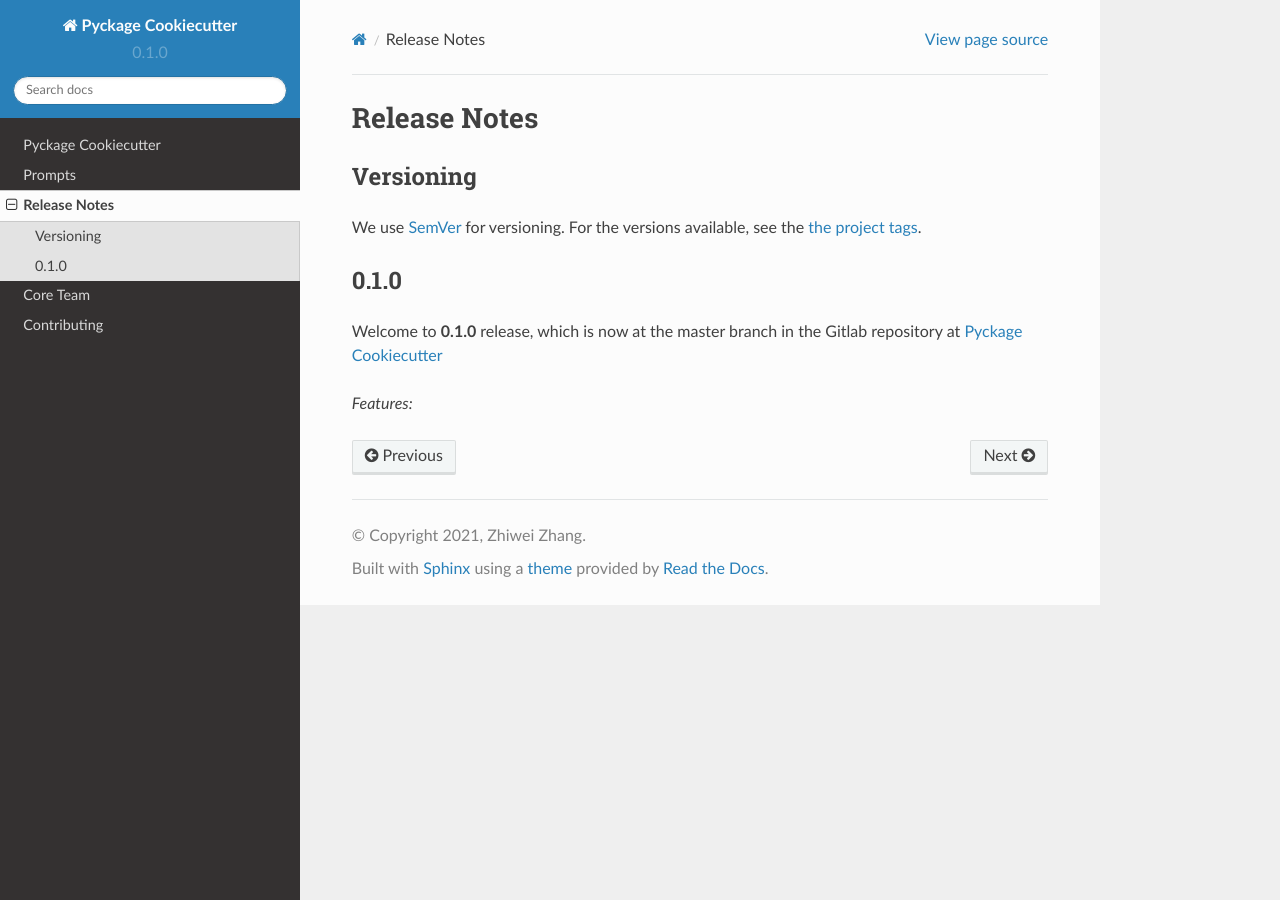
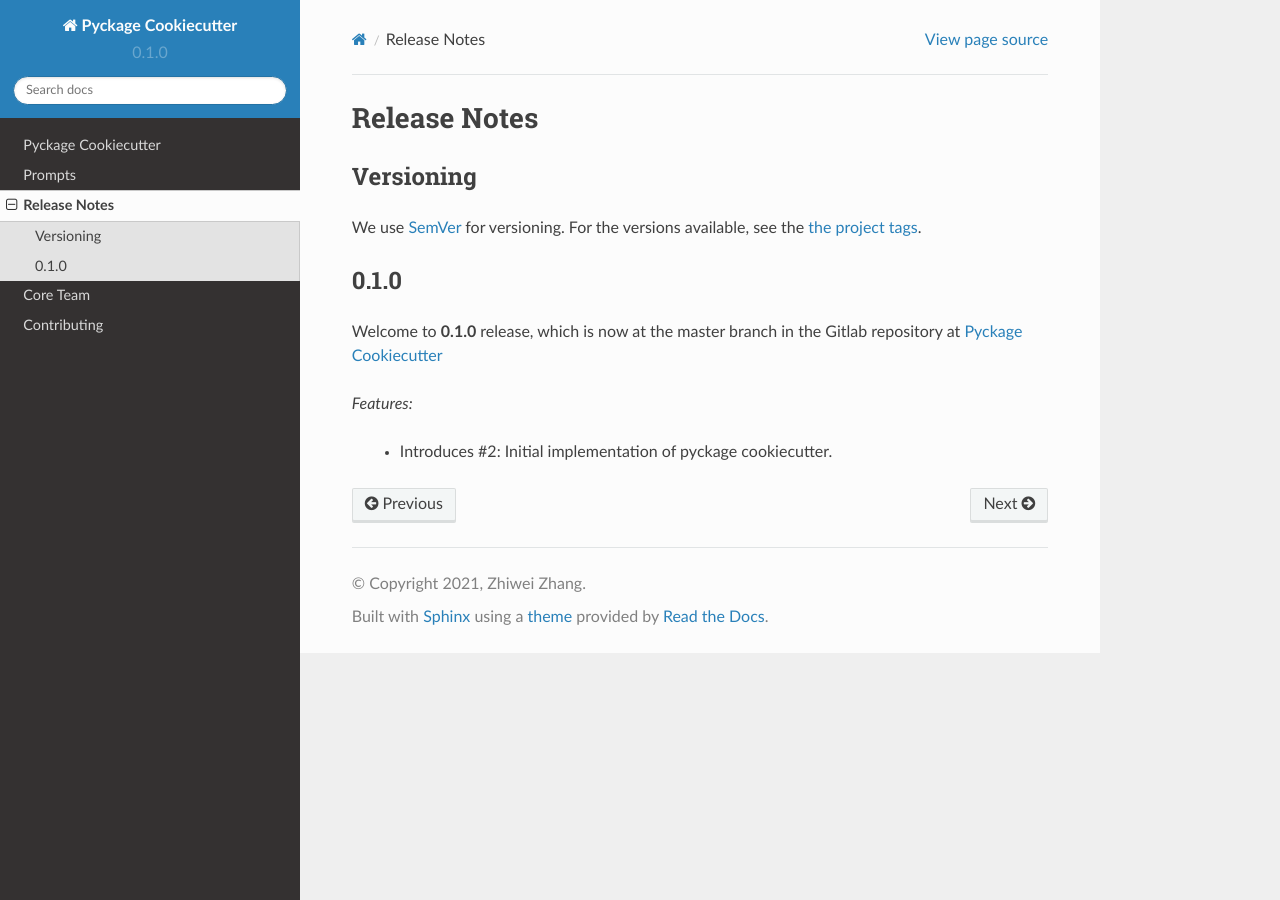
Before and after one commit to zhiwei2017/pyckage-cookiecutter, a Sphinx documentation site: the page built from docs/source/03_release_notes.rst, in a window 1280 px wide. Built offline with Sphinx 7.4.7 and the Read the Docs theme 2.0.0, drawn with Linux system fonts in a browser that asks for light colours; formulas are drawn with MathJax 3.

Commit message:
Update release note for v0.1.0

```diff
--- a/docs/source/03_release_notes.rst
+++ b/docs/source/03_release_notes.rst
@@ -13,3 +13,5 @@ We use `SemVer <http://semver.org/>`_ for versioning. For the versions available
 Welcome to **0.1.0** release, which is now at the master branch in the Gitlab repository at `Pyckage Cookiecutter <https://github.com/KnightConan/pyckage-cookiecutter>`_
 
 *Features:*
+
+    * Introduces #2: Initial implementation of pyckage cookiecutter.
```
